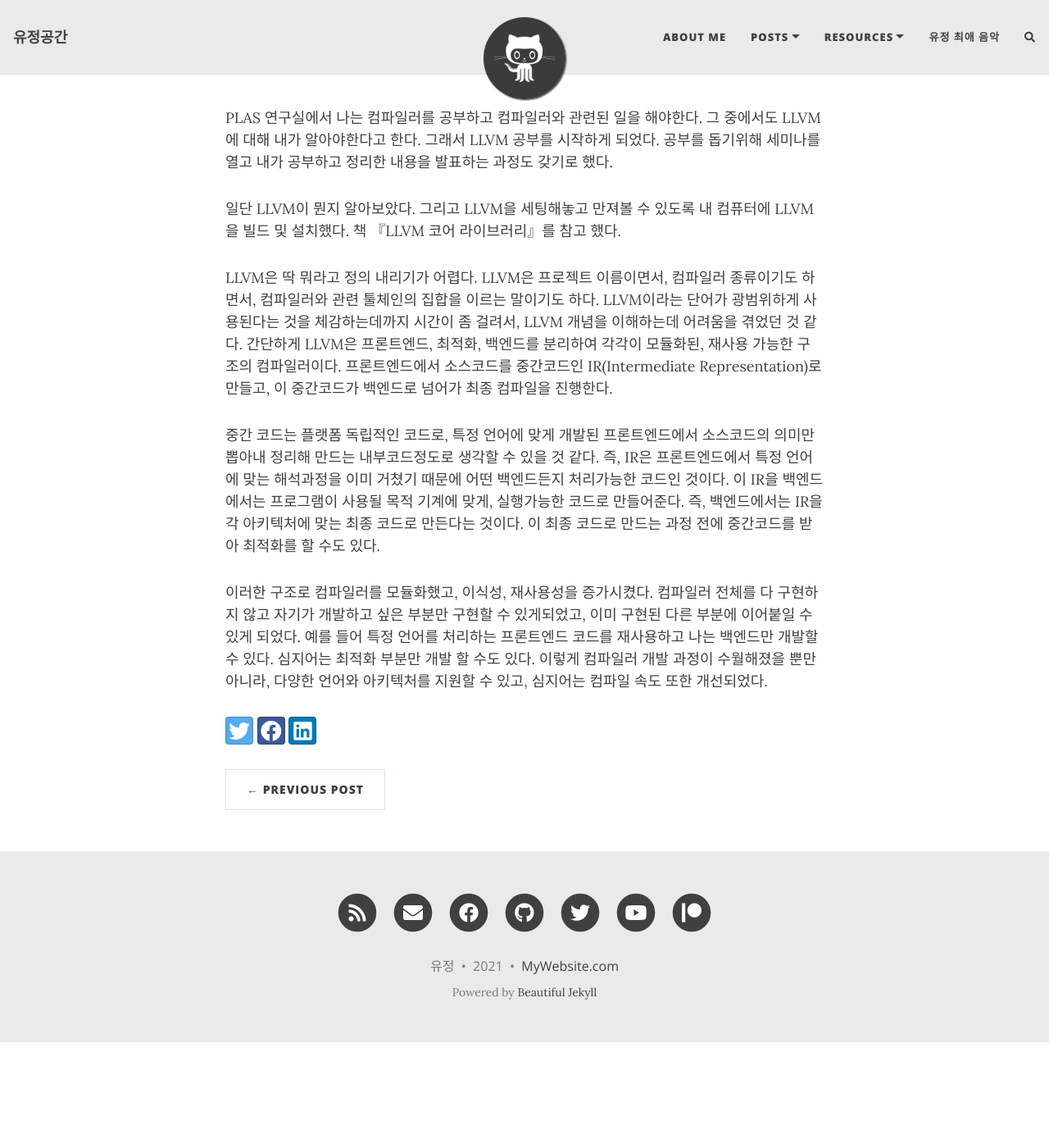
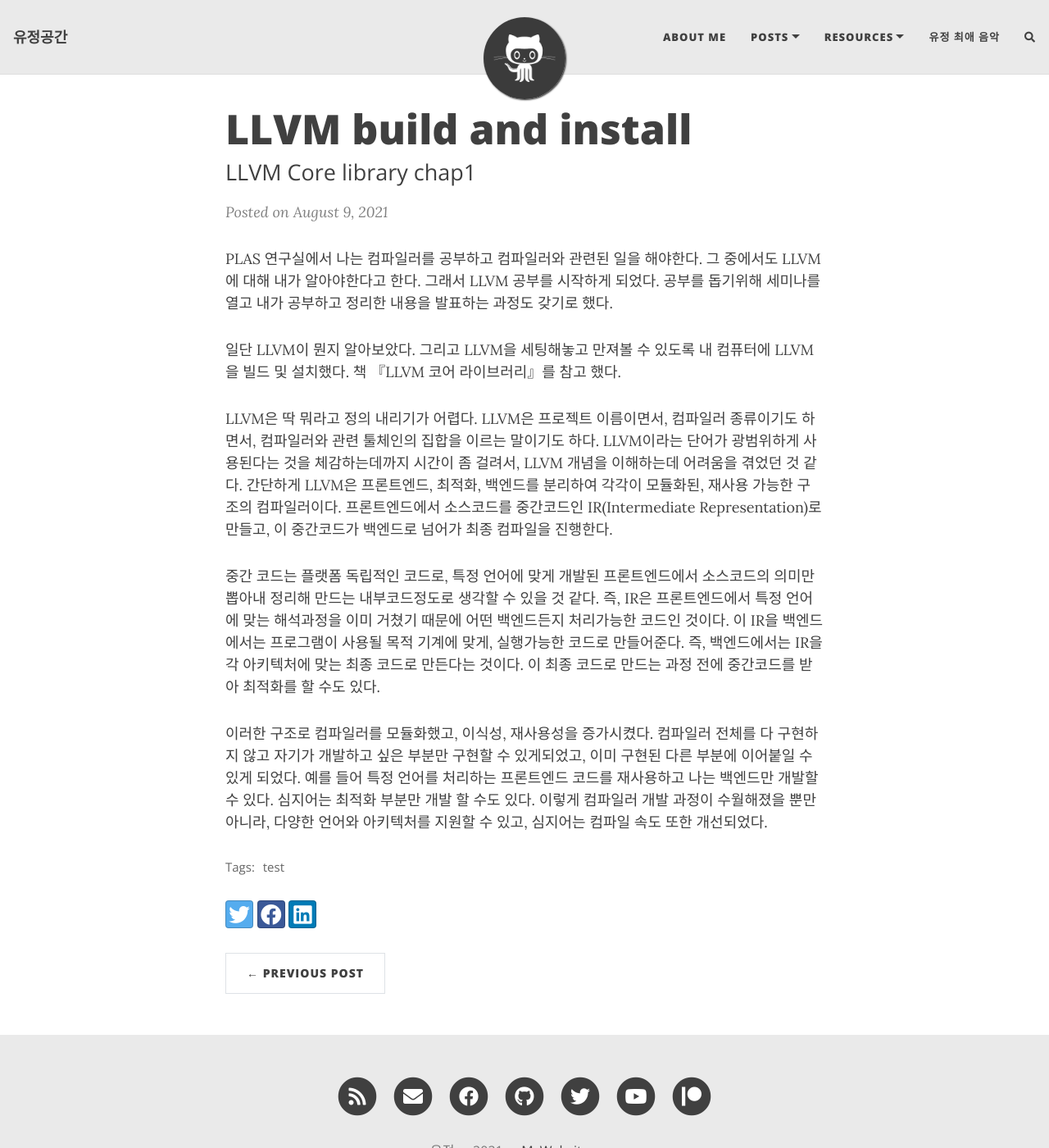
Before and after one commit to jaeun-nyj/jaeun-nyj.github.io, a Jekyll site: the page built from _posts/2021-08-09-first-week-seminar.md, in a window 1280 px wide and 1400 px high. Shown: the whole window at 82% size. Built offline with Jekyll 4.4.1, drawn with Linux system fonts in a browser that asks for light colours; nearby versions of some CDN libraries; comment, search, counter and statistics services are not loaded.

Commit message:
change post settings

```diff
--- a/_posts/2021-08-09-first-week-seminar.md
+++ b/_posts/2021-08-09-first-week-seminar.md
@@ -1,9 +1,7 @@
 ---
 layout: post
-title: LLVM 빌드와 설치
-subtitle:『LLVM 코어 라이브러리』1장
-gh-repo: Masterwhiece/LLVM-study
-gh-badge: [star, fork, follow]
+title: LLVM build and install
+subtitle: LLVM Core library chap1
 tags: [test]
 comments: true
 ---
```
